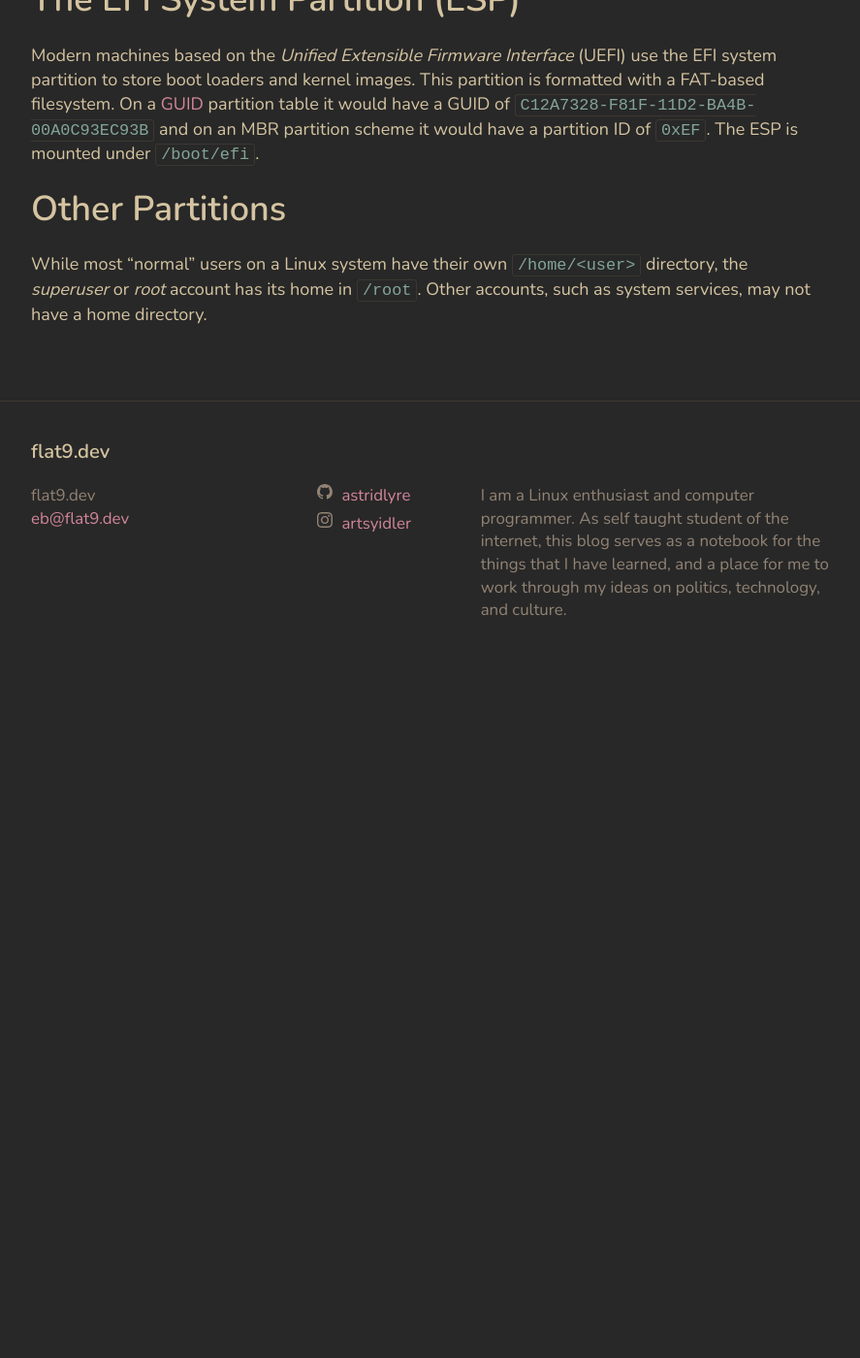
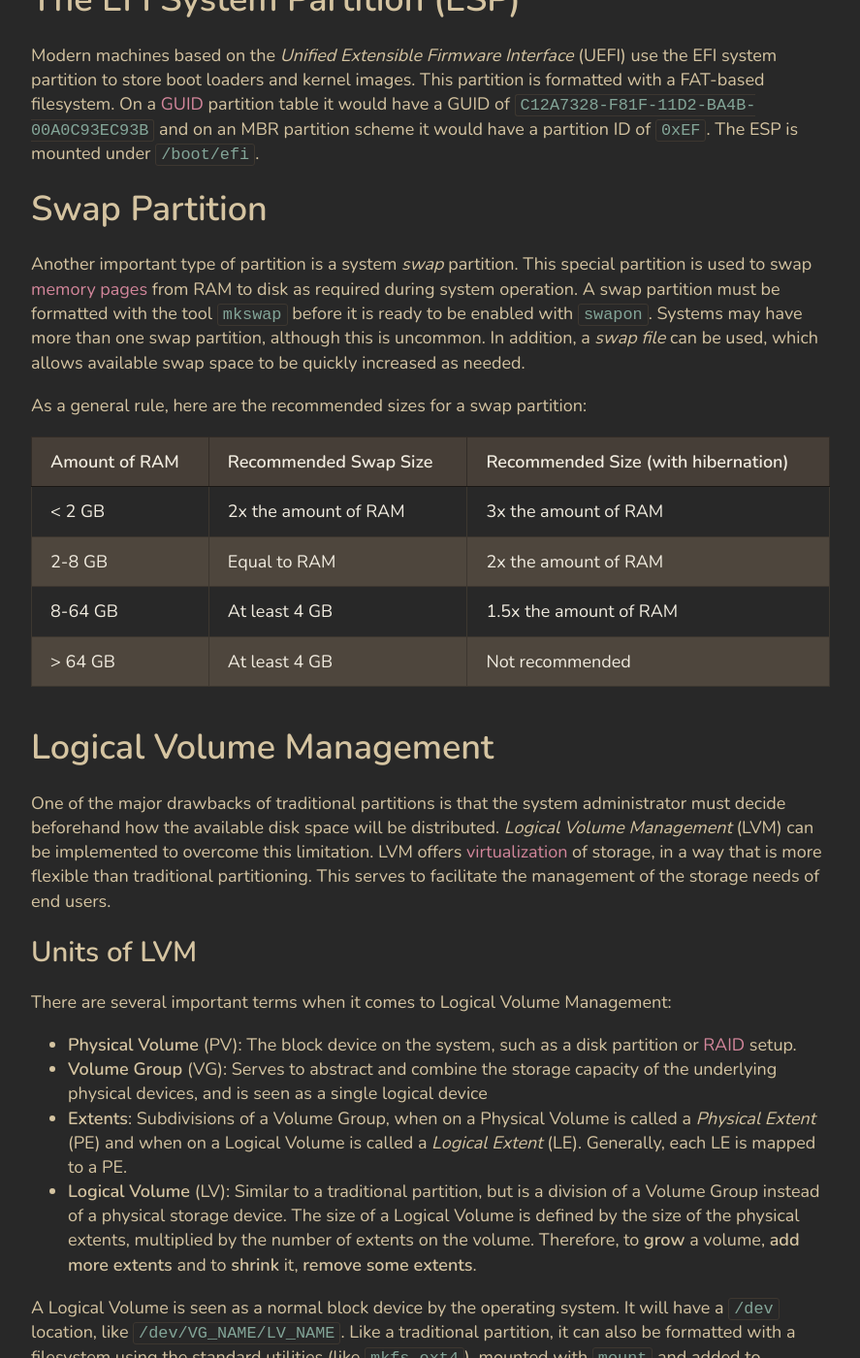
Before and after one commit to astridlyre/flat9.dev, a Jekyll site: the page built from _posts/2021-03-19-hard-disk-layout.md, in a window 1280 px wide and 1400 px high, scrolled down 1834 px. Shown: the whole window at 97% size, without its empty margins (196-1083 px from the left). Built offline with Jekyll 4.4.1, drawn with Linux system fonts in a browser that asks for light colours; before the commit the page ends 2551 px from its top, so only the background shows below that; some of the changed text lies outside the part shown.

Commit message:
new post Saturday, March 20, 2021, 1:21:40 AM

```diff
--- a/_posts/2021-03-19-hard-disk-layout.md
+++ b/_posts/2021-03-19-hard-disk-layout.md
@@ -81,8 +81,56 @@ a FAT-based filesystem. On a [GUID](https://en.wikipedia.org/wiki/Universally_un
 partition table it would have a GUID of `C12A7328-F81F-11D2-BA4B-00A0C93EC93B` and on an
 MBR partition scheme it would have a partition ID of `0xEF`. The ESP is mounted under `/boot/efi`.
 
-## Other Partitions
+## Swap Partition
 
-While most "normal" users on a Linux system have their own `/home/<user>` directory, the
-_superuser_ or _root_ account has its home in `/root`. Other accounts, such as system
-services, may not have a home directory.
+Another important type of partition is a system _swap_ partition. This special partition
+is used to swap [memory pages](https://en.wikipedia.org/wiki/Memory_paging) from RAM to
+disk as required during system operation. A swap partition must be formatted with the tool
+`mkswap` before it is ready to be enabled with `swapon`. Systems may have more than one
+swap partition, although this is uncommon. In addition, a _swap file_ can be used, which
+allows available swap space to be quickly increased as needed.
+
+As a general rule, here are the recommended sizes for a swap partition:
+
+| Amount of RAM | Recommended Swap Size | Recommended Size (with hibernation) |
+| ------------- | --------------------- | ----------------------------------- |
+| < 2 GB        | 2x the amount of RAM  | 3x the amount of RAM                |
+| 2-8 GB        | Equal to RAM          | 2x the amount of RAM                |
+| 8-64 GB       | At least 4 GB         | 1.5x the amount of RAM              |
+| > 64 GB       | At least 4 GB         | Not recommended                     |
+
+## Logical Volume Management
+
+One of the major drawbacks of traditional partitions is that the system administrator must
+decide beforehand how the available disk space will be distributed. _Logical Volume
+Management_ (LVM) can be implemented to overcome this limitation. LVM offers
+[virtualization](https://en.wikipedia.org/wiki/Virtualization) of storage, in a way that
+is more flexible than traditional partitioning. This serves to facilitate the management of
+the storage needs of end users.
+
+### Units of LVM
+
+There are several important terms when it comes to Logical Volume Management:
+
+- **Physical Volume** (PV): The block device on the system, such as a disk partition or
+  [RAID](https://en.wikipedia.org/wiki/RAID) setup.
+- **Volume Group** (VG): Serves to abstract and combine the storage capacity of the
+  underlying physical devices, and is seen as a single logical device
+- **Extents**: Subdivisions of a Volume Group, when on a Physical Volume is called a
+  _Physical Extent_ (PE) and when on a Logical Volume is called a _Logical Extent_ (LE).
+  Generally, each LE is mapped to a PE.
+- **Logical Volume** (LV): Similar to a traditional partition, but is a division of a
+  Volume Group instead of a physical storage device. The size of a Logical Volume is
+  defined by the size of the physical extents, multiplied by the number of extents on the
+  volume. Therefore, to **grow** a volume, **add more extents** and to **shrink** it,
+  **remove some extents**.
+
+A Logical Volume is seen as a normal block device by the operating system. It will have a
+`/dev` location, like `/dev/VG_NAME/LV_NAME`. Like a traditional partition, it can also be
+formatted with a filesystem using the standard utilities (like `mkfs.ext4`), mounted with
+`mount` and added to `/etc/fstab` for automounting.
+
+## Summary
+
+This article summarized a variety of information about storage devices on Linux, from hard
+disks to logical volumes, as well as offered an overview of boot and swap partitions.
```
